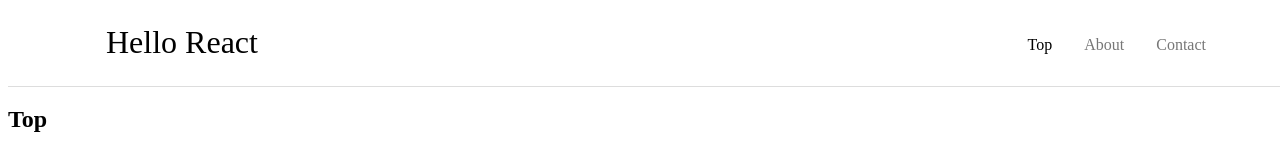
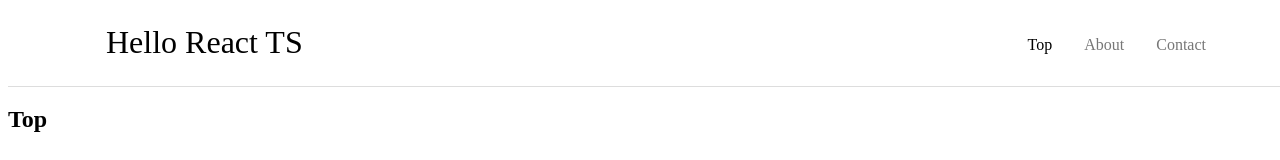
Before and after one commit to FNYukii/HelloTypeScript, a React (Create React App) app: page / in a window 1280 px wide. Shown: the top 160 px of the page. Built offline with nearby package versions, Linux system fonts and the light colour scheme.

Commit message:
feat: ロゴ変更

```diff
--- a/src/components/Header.tsx
+++ b/src/components/Header.tsx
@@ -5,7 +5,7 @@
   return (
     <header>
       <div className='large-container'>
-        <a href='/' className='logo'>Hello React</a>
+        <a href='/' className='logo'>Hello React TS</a>
 
         <ul className='global-nav'>
           <li><NavLink to='/'>Top</NavLink></li>
```
